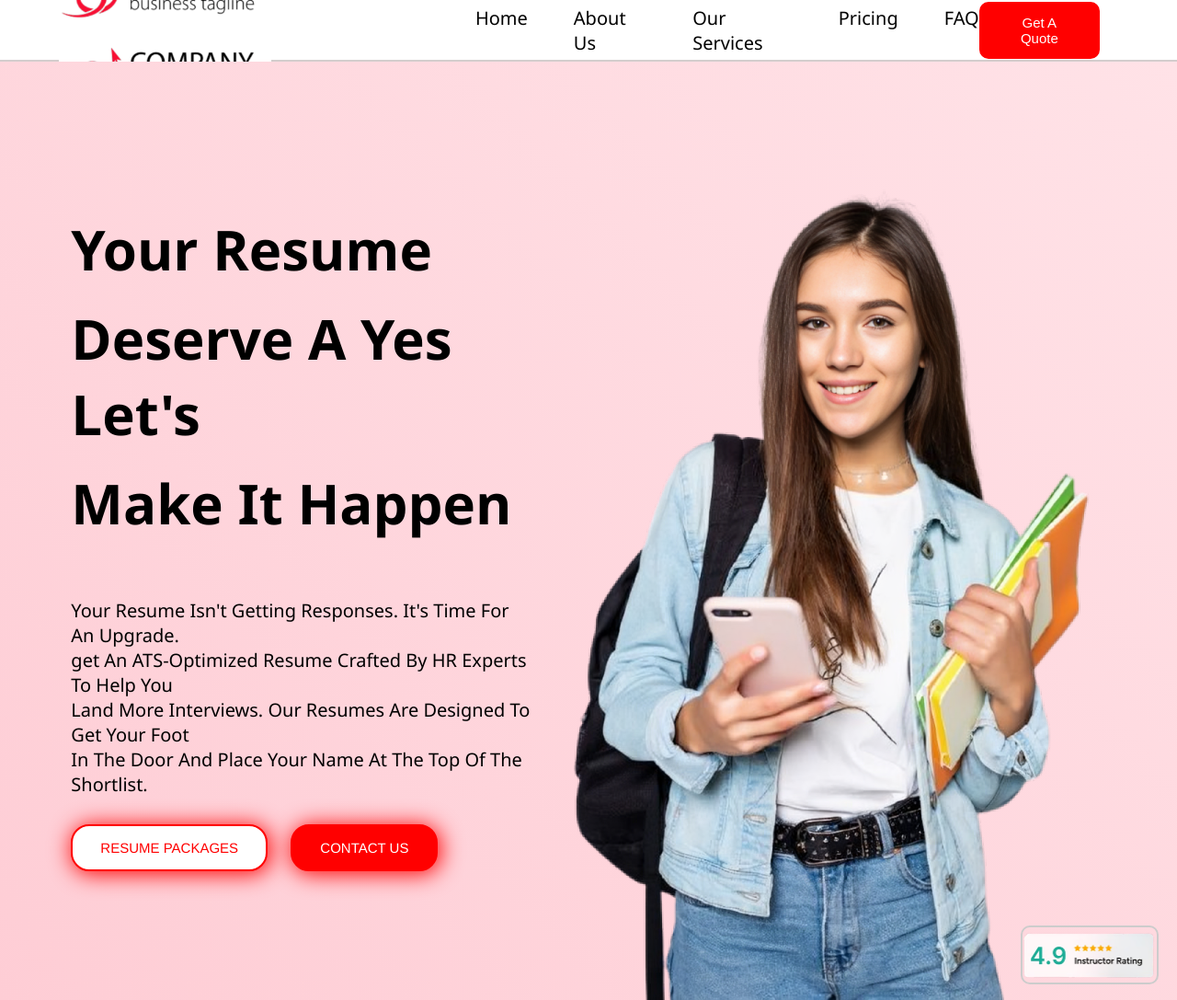
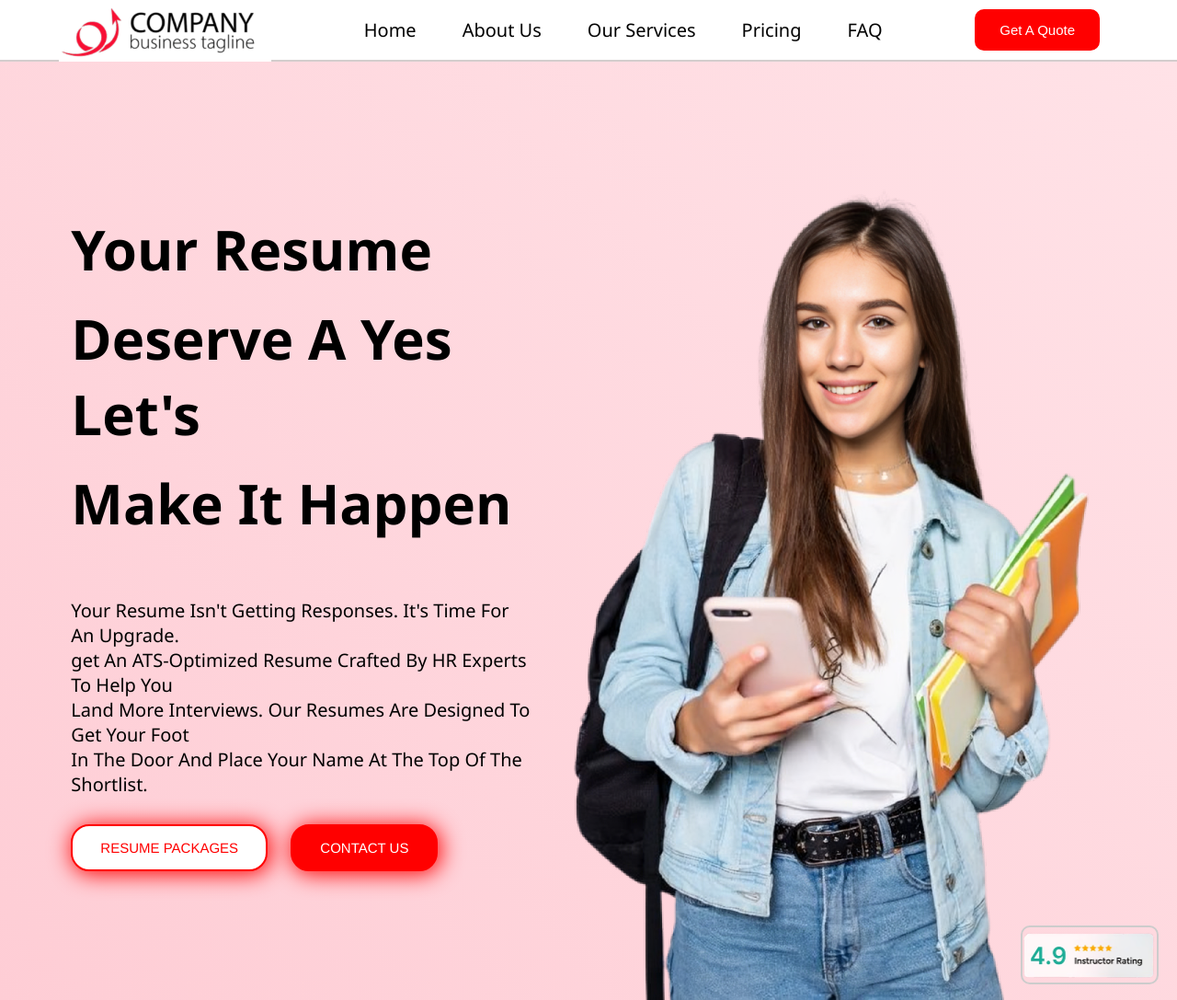
Before and after one commit to TUDUdev/assign, a plain HTML site: page index.html in a window 1280 px wide. Shown: the top 1087 px of the page at 92% size. Drawn offline with Linux system fonts and the light colour scheme.

Commit message:
Update index.html

```diff
--- a/index.html
+++ b/index.html
@@ -11,7 +11,6 @@
 <body>
   <div class="header">
     <div class="logo_container">
-      <a href="#"><img class="faq-logo" src="/llogo.jpg" alt="logo"></a>
       <a href="#"><img class="faq-logo" src="./llogo.jpg" alt="logo"></a>
     </div>
     <div class="nav">
```
